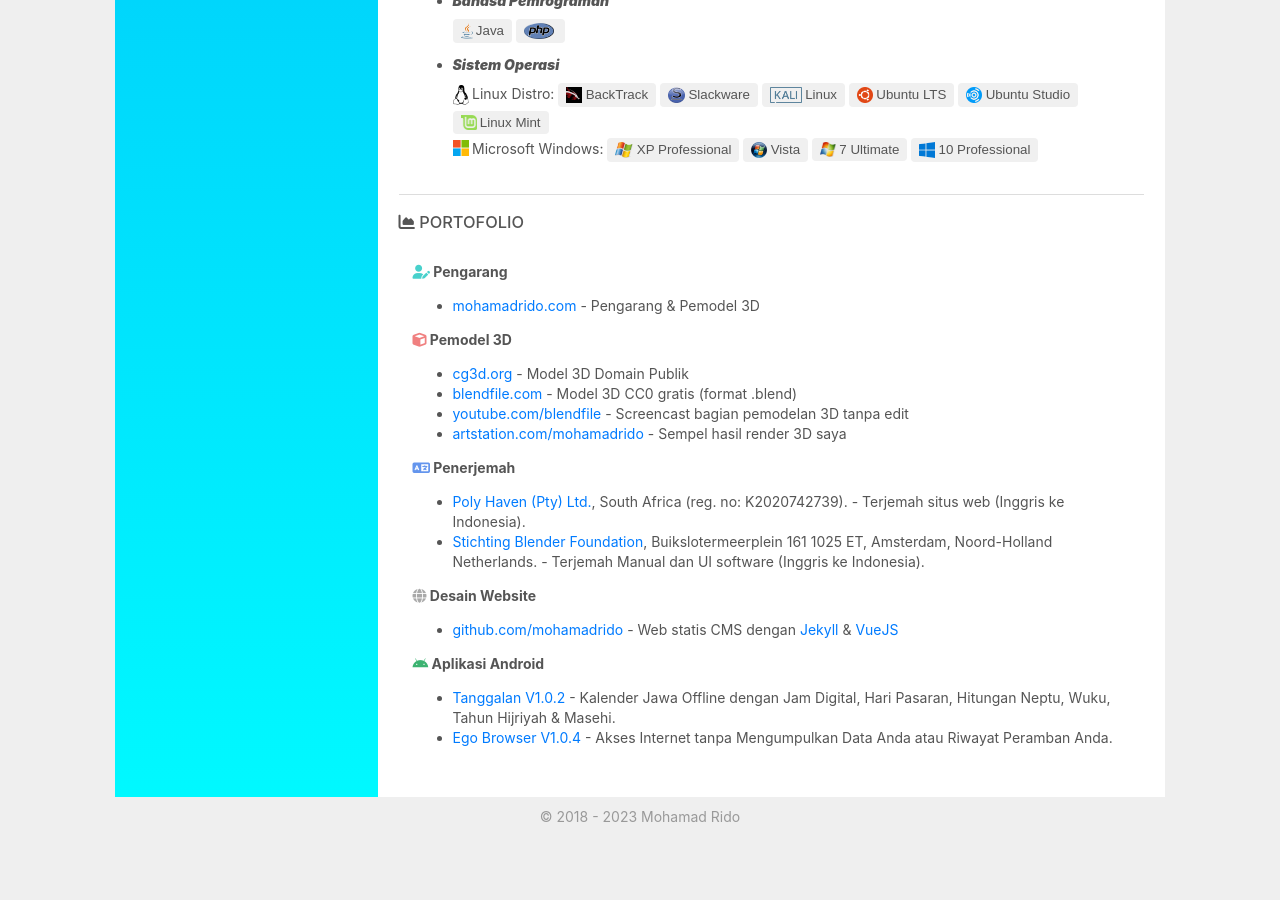
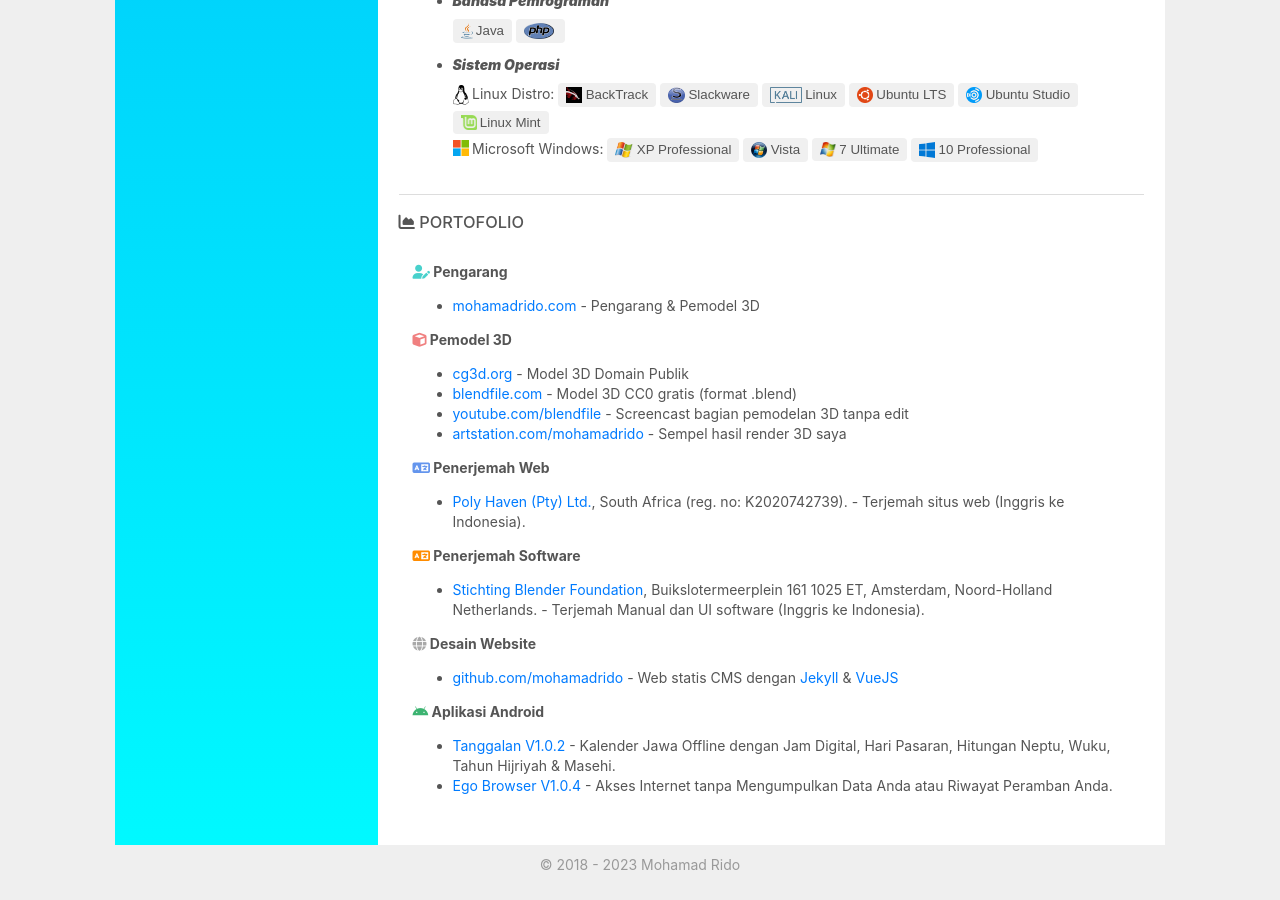
Before and after one commit to j5sacolasembalagens-pixel/xkhujztrbowverbtqv9mmmgnutuqjjakzdfafbwww, a Jekyll site: the page built from id.html, in a window 1280 px wide and 900 px high, scrolled down 2101 px. Built offline with Jekyll 4.4.1, drawn with Linux system fonts in a browser that asks for light colours; nearby versions of some CDN libraries; before the commit the page ends 2953 px from its top, so only the background shows below that.

Commit message:
Update id.html

```diff
--- a/id.html
+++ b/id.html
@@ -155,9 +155,13 @@
       <li><a href="https://artstation.com/mohamadrido">artstation.com/mohamadrido</a> - Sempel hasil render 3D saya</li>
       </ul>
 
-    <b><i class="fa fa-language" style="color:cornflowerblue;"></i> Penerjemah</b>
+    <b><i class="fa fa-language" style="color:cornflowerblue;"></i> Penerjemah Web</b>
       <ul>
       <li><a href="https://polyhaven.com/translate" rel="nofollow">Poly Haven (Pty) Ltd.</a>, South Africa (reg. no: K2020742739). - Terjemah situs web (Inggris ke Indonesia).</li>
+      </ul>
+
+    <b><i class="fa fa-language" style="color:darkorange;"></i> Penerjemah Software</b>
+      <ul>
       <li><a href="https://blender.org/" rel="nofollow">Stichting Blender Foundation</a>, Buikslotermeerplein 161 1025 ET, Amsterdam, Noord-Holland Netherlands. - Terjemah Manual dan UI software (Inggris ke Indonesia).</li>
       </ul>
 
```
